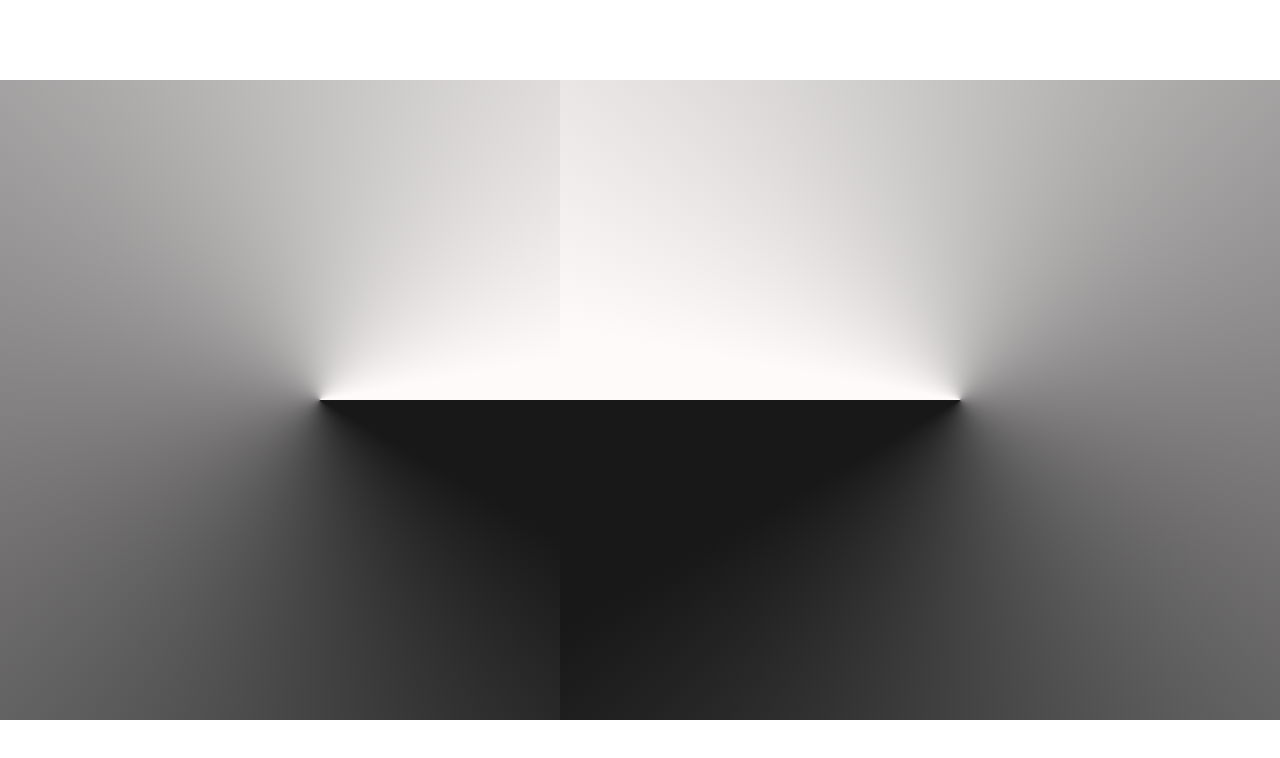
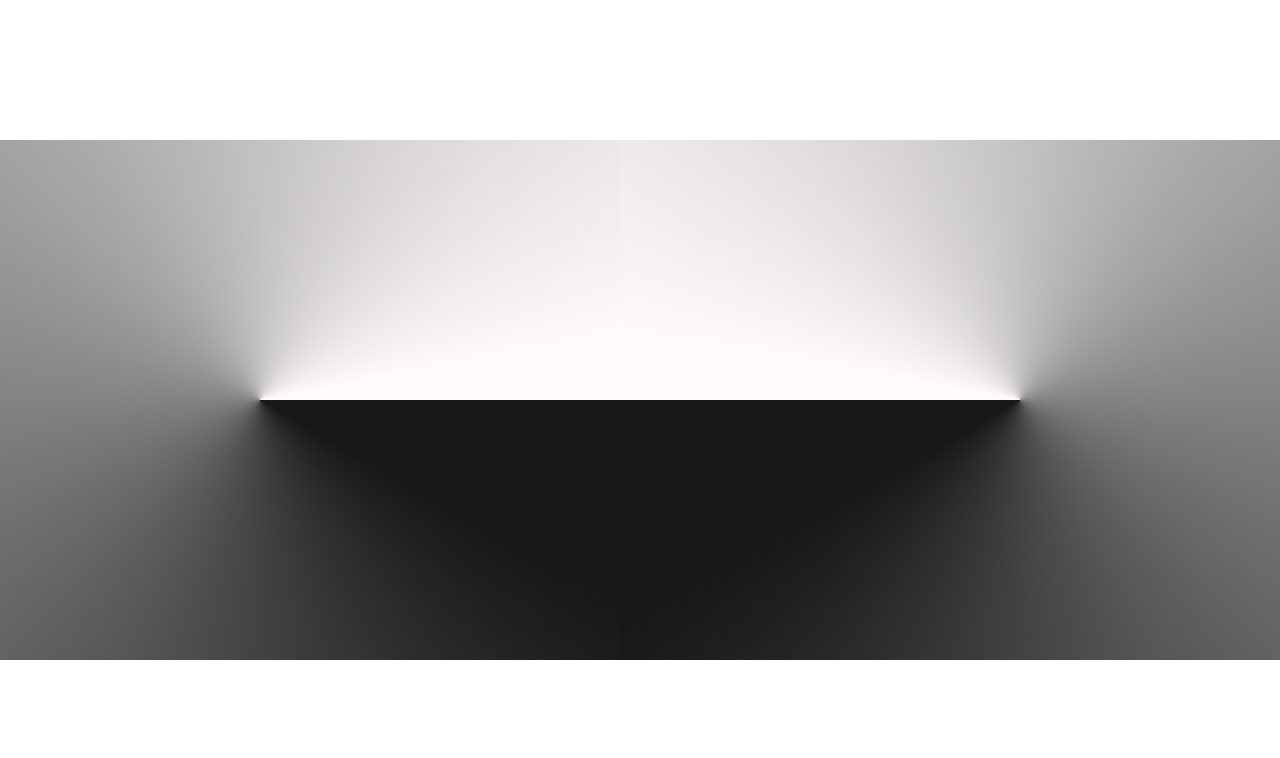
Before and after one commit to pamelajane-viloria/FE-assessment_Viloria, a React (Vite) app: page / in a window 1280 px wide. Shown: the top 758 px of the page. Built offline with nearby package versions, Linux system fonts and the light colour scheme.

Commit message:
feat: implement responsive design

```diff
--- a/src/App.css
+++ b/src/App.css
@@ -1,40 +1,4 @@
-#root {
+/* #root {
   margin: 0 auto;
   text-align: center;
-}
-
-.logo {
-  height: 6em;
-  padding: 1.5em;
-  will-change: filter;
-  transition: filter 300ms;
-}
-.logo:hover {
-  filter: drop-shadow(0 0 2em #646cffaa);
-}
-.logo.react:hover {
-  filter: drop-shadow(0 0 2em #61dafbaa);
-}
-
-@keyframes logo-spin {
-  from {
-    transform: rotate(0deg);
-  }
-  to {
-    transform: rotate(360deg);
-  }
-}
-
-@media (prefers-reduced-motion: no-preference) {
-  a:nth-of-type(2) .logo {
-    animation: logo-spin infinite 20s linear;
-  }
-}
-
-.card {
-  padding: 2em;
-}
-
-.read-the-docs {
-  color: #888;
-}
+} */
--- a/src/App.jsx
+++ b/src/App.jsx
@@ -1,22 +1,23 @@
-import { useState, useEffect } from 'react'
-import './App.css'
+import { useState, useEffect } from 'react';
+import './App.css';
 import './index.css';
-import { motion } from "motion/react"
 
 function App() {
 	const [isFlipped, setIsFlipped] = useState(false);
 
-	useEffect(() => {
-	  setTimeout(() => setIsFlipped(true), 100); // Delay for smooth animation
-	}, []);
+  useEffect(() => {
+    // Delay for better transition
+    const timer = setTimeout(() => setIsFlipped(true), 100);
+    return () => clearTimeout(timer);
+  }, []);
 
 	return (
 
-		<div className="w-screen h-screen overflow-hidden flex ">
-			<div className={`left w-1/2 ${ isFlipped ? "animate-flip-gradient" : "" }`}></div>
-			<div className={`right w-1/2 ${ isFlipped ? "animate-flip-gradient" : "" }`}></div>
+		<div className="gradient-container reltative w-screen h-screen overflow-hidden flex flex-row justify-center items-center">
+			<div className={`left-panel w-1/2 md:h-full h-1/3 ${ isFlipped ? "animate-flip-gradient" : "" }`}></div>
+			<div className={`right-panel w-1/2 md:h-full h-1/3 ${ isFlipped ? "animate-flip-gradient" : "" }`}></div>
     	</div>
 	)
 }
 
-export default App
+export default App;
--- a/src/index.css
+++ b/src/index.css
@@ -6,90 +6,67 @@
   font-family: Inter, system-ui, Avenir, Helvetica, Arial, sans-serif;
   line-height: 1.5;
   font-weight: 400;
-
-  color-scheme: light dark;
-  color: rgba(255, 255, 255, 0.87);
-  /* background-color: #7e7d7d; */
-  /* background-color: #1a1a1a; */
-
-
-  font-synthesis: none;
-  text-rendering: optimizeLegibility;
-  -webkit-font-smoothing: antialiased;
-  -moz-osx-font-smoothing: grayscale;
-
-  --shadow-color: 0deg 0% 0%;
 }
 
-a {
-  font-weight: 500;
-  color: #646cff;
-  text-decoration: inherit;
-}
-a:hover {
-  color: #535bf2;
+.left-panel, .right-panel {
+  /* backface-visibility: hidden;
+  /* transform-style: preserve-3d; */
+  /* will-change: background; */
+
 }
 
-body {
-  margin: 0;
-  display: flex;
-  place-items: center;
-  justify-content: center;
-}
-
-h1 {
-  font-size: 3.2em;
-  line-height: 1.1;
-}
-
-button {
-  border-radius: 8px;
-  border: 1px solid transparent;
-  padding: 0.6em 1.2em;
-  font-size: 1em;
-  font-weight: 500;
-  font-family: inherit;
-  background-color: #1a1a1a;
-  cursor: pointer;
-  transition: border-color 0.25s;
-}
-button:hover {
-  border-color: #646cff;
-}
-button:focus,
-button:focus-visible {
-  outline: 4px auto -webkit-focus-ring-color;
-}
-
-@media (prefers-color-scheme: light) {
-  :root {
-    color: #213547;
-    background-color: #ffffff;
-  }
-  a:hover {
-    color: #747bff;
-  }
-  button {
-    background-color: #f9f9f9;
-  }
-}
-
-.left, .right {
-  backface-visibility: hidden;
-  transform-style: preserve-3d;
-  will-change: background;
-}
-
-.left {
+.left-panel {
   background: conic-gradient(#fefafa 30deg, #181818 350deg);
   transform: rotate(90deg);
 }
 
-
-
-.right {
+.right-panel {
   background: conic-gradient(#fefafa 30deg, #181818 350deg);
   transform: rotate(90deg) scaleY(-1);
+}
+
+@media only screen and (min-width: 600px) {
+  /* Phones */
+  .left-panel {
+    margin-right: 500px;
+  }
+
+  .right-panel {
+    margin-left: 500px;
+  }
+}
+
+@media only screen and (min-width: 768px) {
+  /* Tablets */
+  .left-panel {
+    margin-right: 200px;
+  }
+
+  .right-panel {
+    margin-left: 200px;
+  }
+}
+
+@media only screen and (min-width: 992px) {
+  /* laptops, desktops */
+  .left-panel {
+    margin-right: 120px;
+  }
+
+  .right-panel {
+    margin-left: 120px;
+  }
+}
+
+@media only screen and (min-width: 1200) {
+  /* Large screens */
+  .left-panel {
+    margin-right: 120px;
+  }
+
+  .right-panel {
+    margin-left: 120px;
+  }
 }
 
 @keyframes flip-gradient {
@@ -115,6 +92,7 @@ button:focus-visible {
   95% { background: conic-gradient(#181818 35deg, #fefafa 315deg); }
   100% { background: conic-gradient(#181818 30deg, #fefafa 350deg); }
 }
+
 .animate-flip-gradient {
   animation: flip-gradient 1s linear forwards;
 }
```
Also changed, not shown: 1 other file (tests, documents, lock files or other folders).
